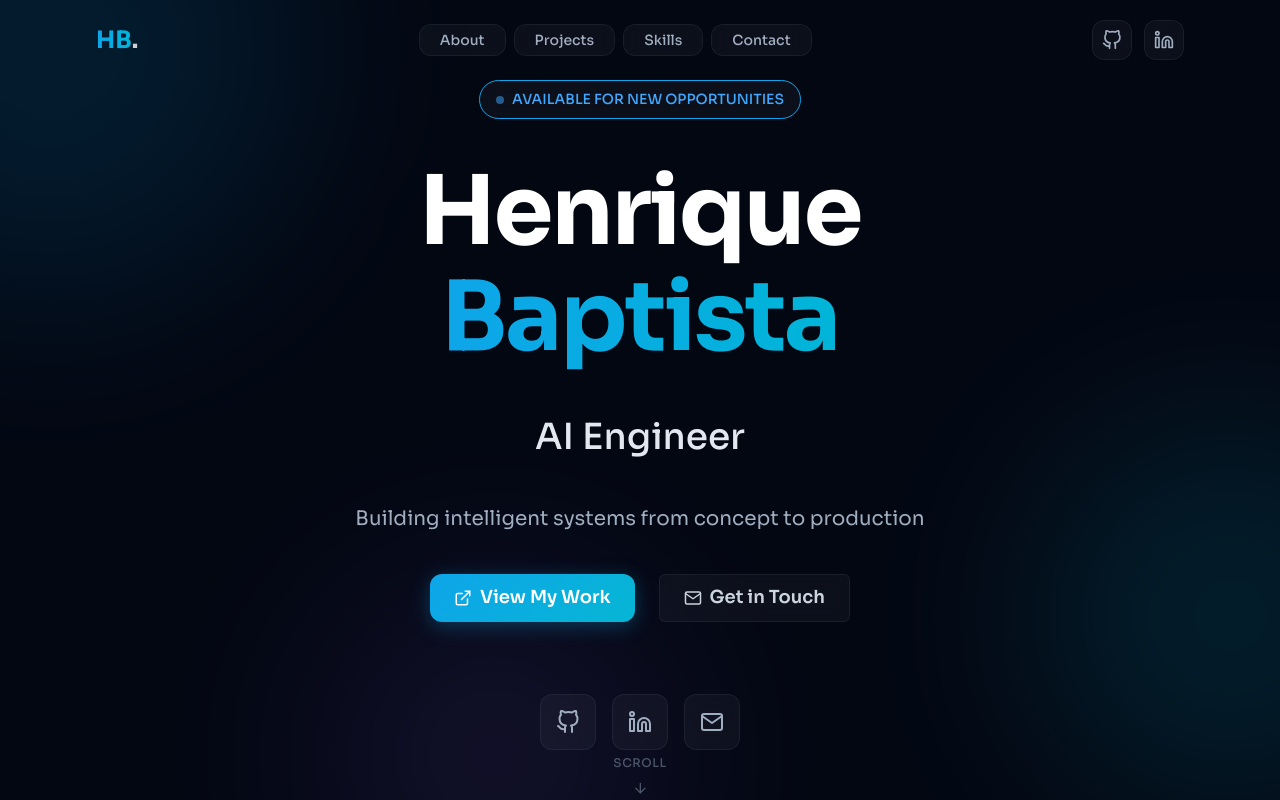
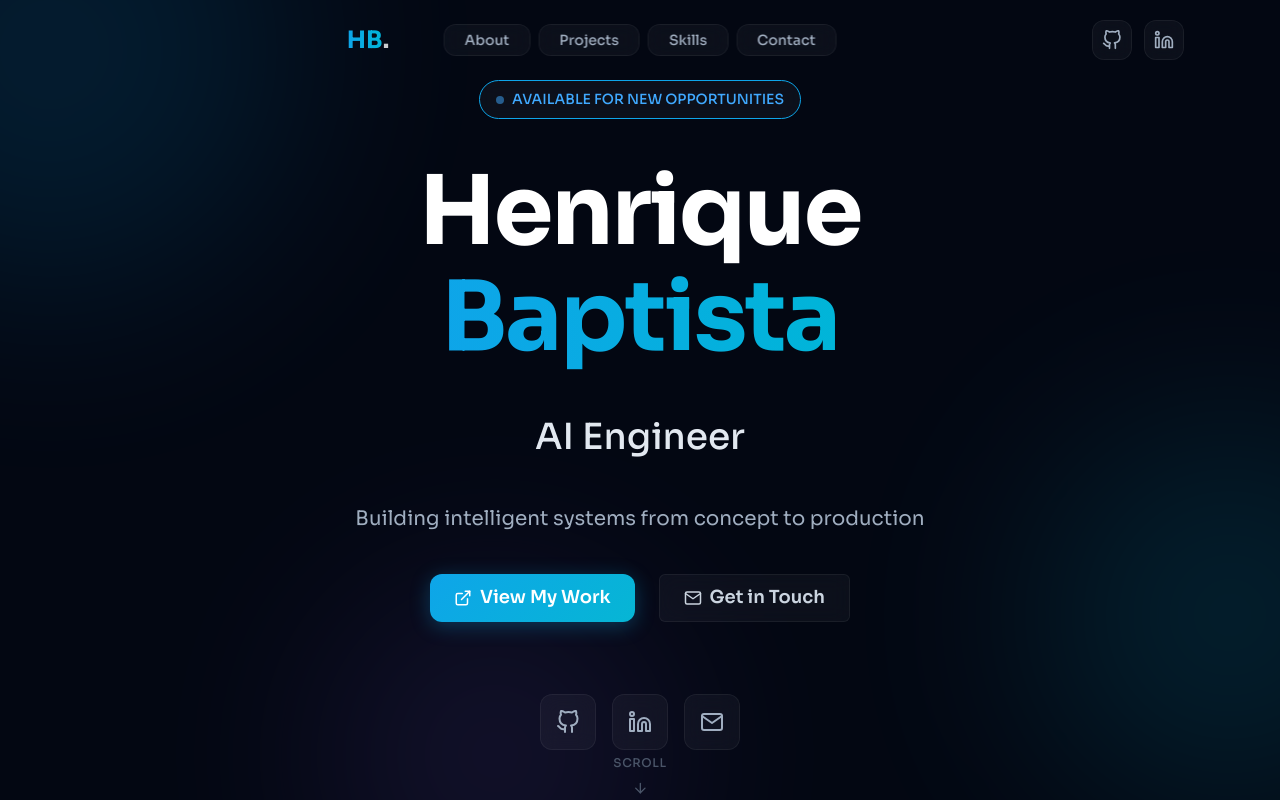
Before and after one commit to henriquebap/Portfolio-IA, a React (Vite) app in the folder portfolio/: page / in a window 1280 px wide. Shown: the top 800 px of the page. Built offline with nearby package versions, Linux system fonts and the light colour scheme.

Commit message:
fix: Center navigation links to absolute center of screen

```diff
--- a/portfolio/src/components/Navbar.jsx
+++ b/portfolio/src/components/Navbar.jsx
@@ -51,15 +51,18 @@ const Navbar = () => {
       transition="all 0.3s"
       boxShadow={scrolled ? '0 4px 24px rgba(0, 0, 0, 0.25)' : 'none'}
     >
-      <Flex
+      <Box
         maxW="7xl"
         mx="auto"
         px={{ base: 6, md: 12, lg: 20, xl: 24 }}
+      >
+        <Flex
           align="center"
           justify="space-between"
-        gap={6}
+          position="relative"
         >
           {/* Logo */}
+          <Box flex="1">
             <Button
               as="a"
               href="#"
@@ -78,13 +81,15 @@ const Navbar = () => {
               </Box>
               <Box color="whiteAlpha.800">.</Box>
             </Button>
+          </Box>
 
-        {/* Desktop Navigation */}
+          {/* Desktop Navigation - Centered Absolutely */}
           <Flex
             display={{ base: 'none', md: 'flex' }}
             gap={2}
-          flex={1}
-          justify="center"
+            position="absolute"
+            left="50%"
+            transform="translateX(-50%)"
           >
             {navLinks.map((link) => (
               <Button
@@ -117,7 +122,7 @@ const Navbar = () => {
           </Flex>
 
           {/* Social Links - Desktop */}
-        <HStack display={{ base: 'none', md: 'flex' }} spacing={3}>
+          <HStack flex="1" justify="flex-end" display={{ base: 'none', md: 'flex' }} spacing={3}>
             <IconButton
               as="a"
               href={profile.contact.github}
@@ -167,8 +172,8 @@ const Navbar = () => {
           </HStack>
 
           {/* Mobile Menu Button */}
+          <Box flex="1" display={{ base: 'flex', md: 'none' }} justify="flex-end">
             <IconButton
-          display={{ base: 'flex', md: 'none' }}
               icon={<FiMenu size={22} />}
               onClick={onOpen}
               aria-label="Open menu"
@@ -185,7 +190,9 @@ const Navbar = () => {
                 bg: 'whiteAlpha.100',
               }}
             />
+          </Box>
         </Flex>
+      </Box>
 
       {/* Mobile Drawer */}
       <Drawer isOpen={isOpen} placement="right" onClose={onClose}>
```
Lines whose indentation alone changed are shown as unchanged.
